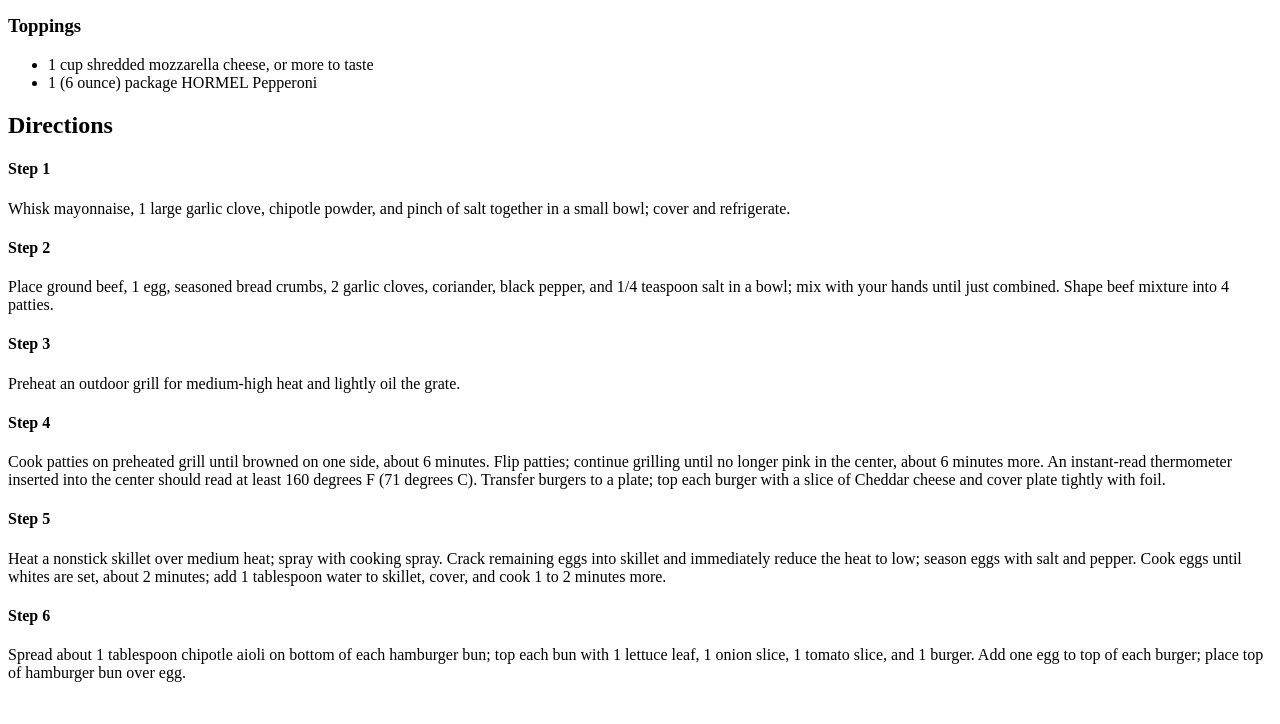
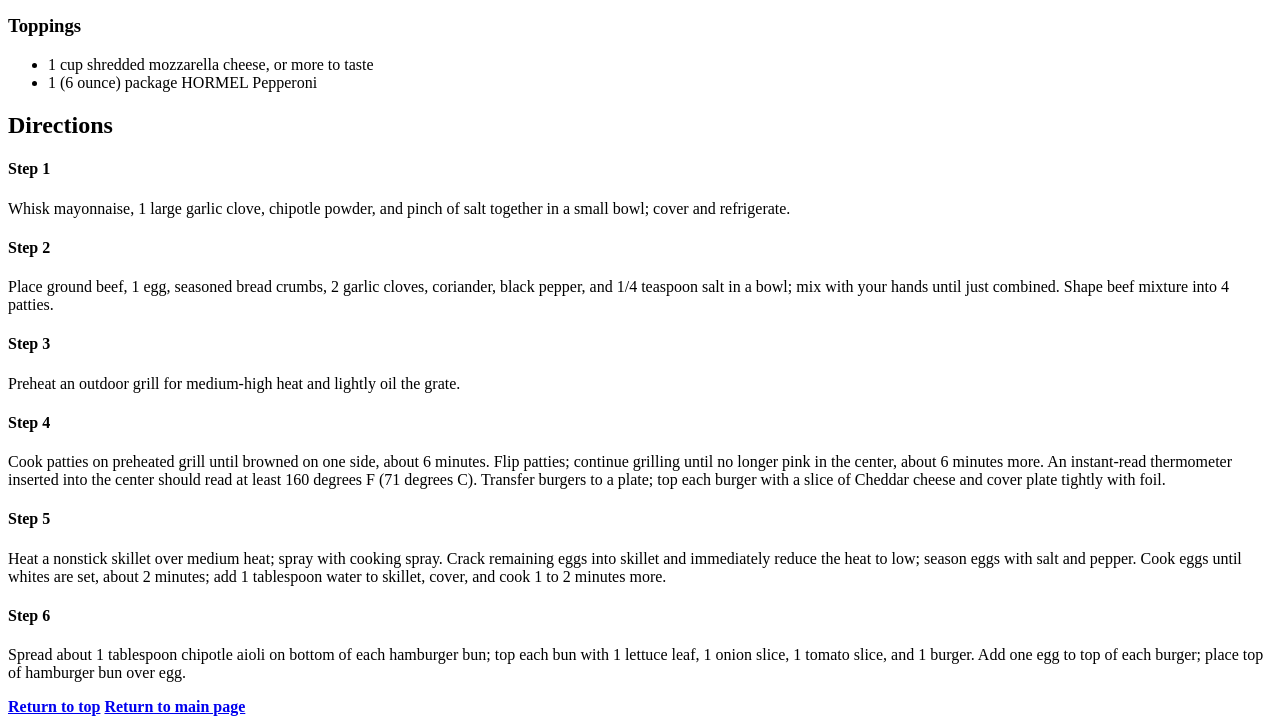
Before and after one commit to keytyper/odin-recipes, a plain HTML site: page recipes/cheeseburger.html in a window 1280 px wide. Shown: the part 963-1687 px from the top of the page. Before the commit the page ends 1661 px from the top, so only its background shows below. Drawn offline with Linux system fonts and the light colour scheme.

Commit message:
Add links to main page and top of webpage

```diff
--- a/recipes/cheeseburger.html
+++ b/recipes/cheeseburger.html
@@ -54,5 +54,7 @@
     <p>Heat a nonstick skillet over medium heat; spray with cooking spray. Crack remaining eggs into skillet and immediately reduce the heat to low; season eggs with salt and pepper. Cook eggs until whites are set, about 2 minutes; add 1 tablespoon water to skillet, cover, and cook 1 to 2 minutes more.</p>
     <h4><strong>Step 6</strong></h4>
     <p>Spread about 1 tablespoon chipotle aioli on bottom of each hamburger bun; top each bun with 1 lettuce leaf, 1 onion slice, 1 tomato slice, and 1 burger. Add one egg to top of each burger; place top of hamburger bun over egg.</p>
+    <a href="./cheeseburger.html"><strong>Return to top</strong></a>
+    <a href="../index.html"><strong>Return to main page</strong></a>
 </body>
 </html>
```
Also changed, not shown: recipes/lasagna.html (+2 -0 lines), recipes/pizza.html (+2 -2 lines).
